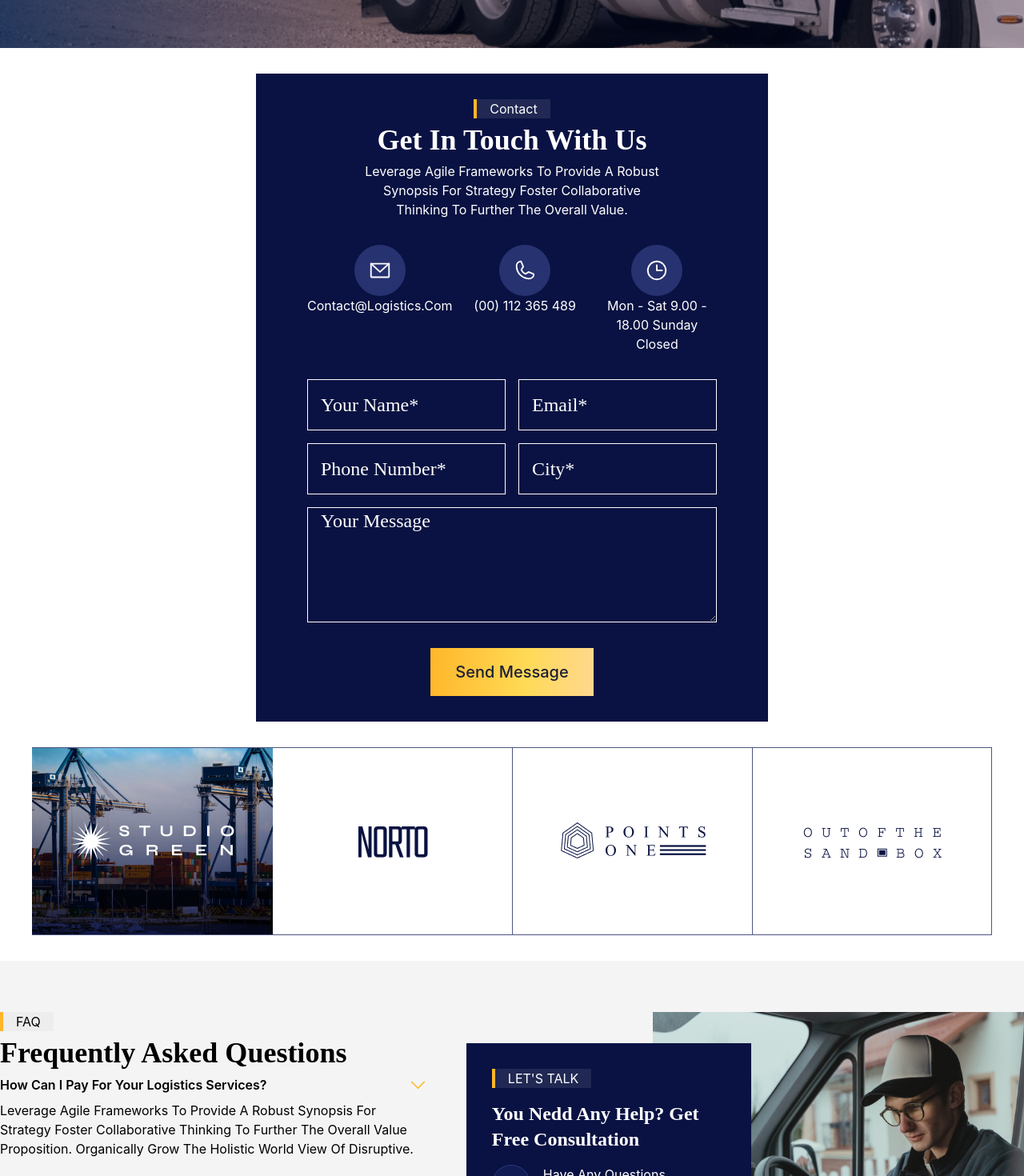
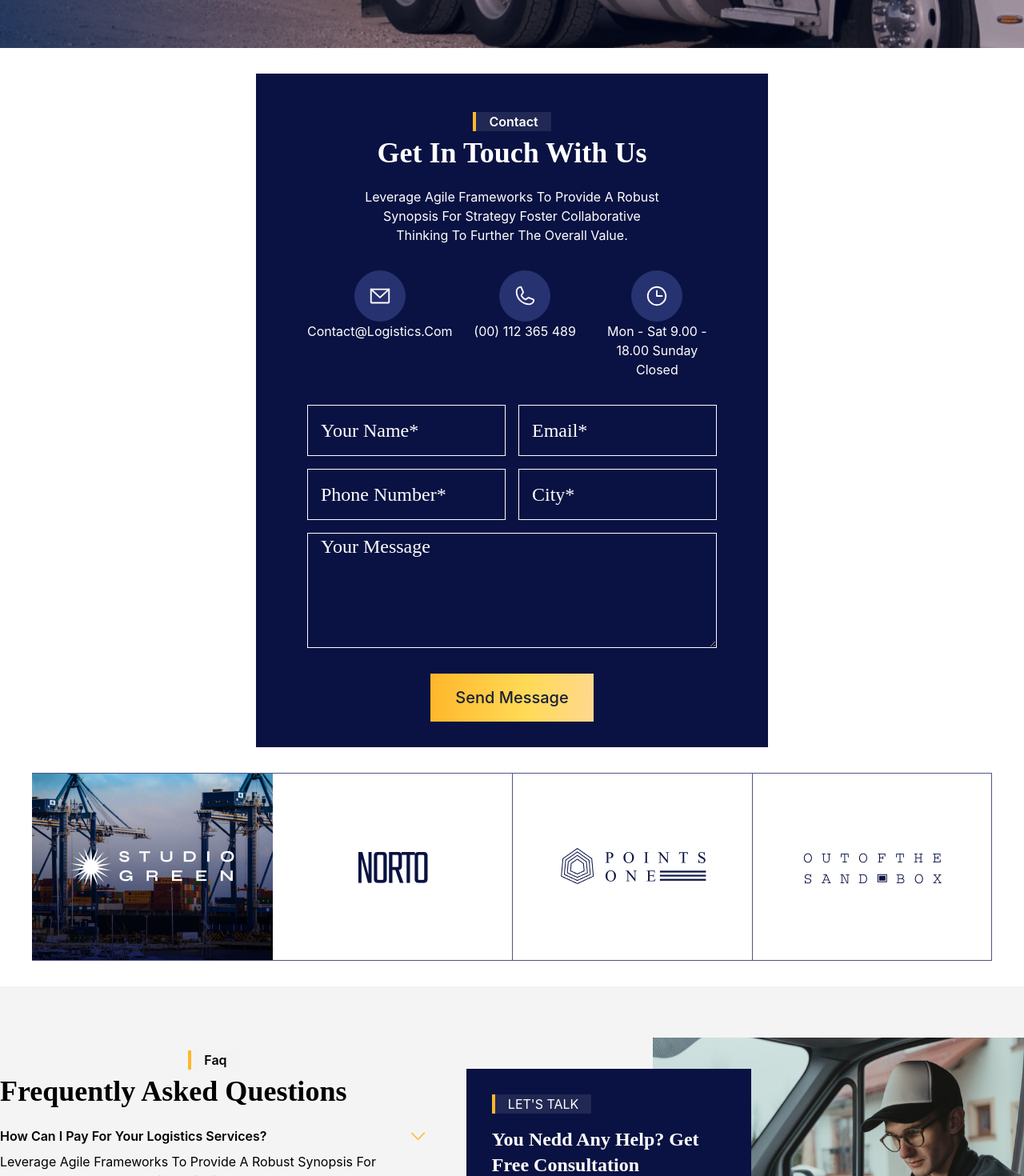
Before and after one commit to smartcollins/logistics, a React (Create React App) app: page /contact in a window 1280 px wide. Shown: the part 580-2050 px from the top of the page at 80% size. Built offline with nearby package versions, Linux system fonts and the light colour scheme.

Commit message:
used Caption in Contact

```diff
--- a/src/pages/Contact.jsx
+++ b/src/pages/Contact.jsx
@@ -6,6 +6,7 @@ import color from '../data/color';
 import Banner from '../component/Banner';
 import Footer from '../component/Footer'
 import { EnvelopeSimple, Phone, Clock, CaretDown, CaretRight } from 'phosphor-react'
+import Caption from '../component/Caption';
 
 const Contact = () => {
     const inputAry = [{
@@ -39,8 +40,7 @@ const Contact = () => {
             <div>{banner.slice(9, 10).map((item, idx) => <Banner key={idx} {...item} />)}</div>
             <div style={{ background: color.blueBg }} className=' w-2/4 mx-auto my-8 py-8 px-16'>
                 <div className='mx-auto w-fit text-center'>
-                    <p style={{ borderLeft: `4px solid ${color.grdt}` }} className=' bg-[#e8e8e8]/10 w-fit px-4 mx-auto'>contact</p>
-                    <p className='font-[Rubik] font-bold text-4xl/normal'>get in touch with us</p>
+                    <Caption mid={true} txt={'contact'} txt2={'get in touch with us'}/>
                     <p className='w-3/4 mx-auto'>Leverage agile frameworks to provide a robust synopsis for strategy foster collaborative thinking to further the overall value.</p>
                 </div>
                 <div className='flex gap-4 mx-auto my-8 text-center'>
@@ -62,7 +62,6 @@ const Contact = () => {
                         {input}
                         <textarea placeholder='Your Message' className=' indent-4 text-2xl placeholder:text-white placeholder:text-2xl bg-transparent border border-white w-full col-span-2 row-span-2' name="" id=""></textarea>
                     </div>
-
                     <button style={{ color: color.darkTxt, background: `linear-gradient(94.06deg, ${color.grdt} -1.21%, ${color.grdt2} 58.66%, ${color.grdt3} 116.84%)` }} className=' py-4 font-medium text-xl capitalize text-center w-2/5 mt-8'>send message</button>
                 </div>
             </div>
@@ -72,8 +71,7 @@ const Contact = () => {
             <div className='flex gap-8 bg-[#f4f4f4] py-16'>
                 <div className=' text-black w-3/4'>
                     <div className='mx-auto w-fit text-left'>
-                        <p style={{ borderLeft: `4px solid ${color.grdt}` }} className=' bg-[#e8e8e8]/50 uppercase w-fit px-4'>faq</p>
-                        <p className='font-[Rubik] font-bold text-4xl/normal'>Frequently Asked Questions</p>
+                        <Caption txt={'faq'} txt2={'frequently asked questions'}/>
                         <div className=' space-y-8'>
                             <div className=' space-y-2'>
                                 <div className='flex justify-between items-center'>
```
